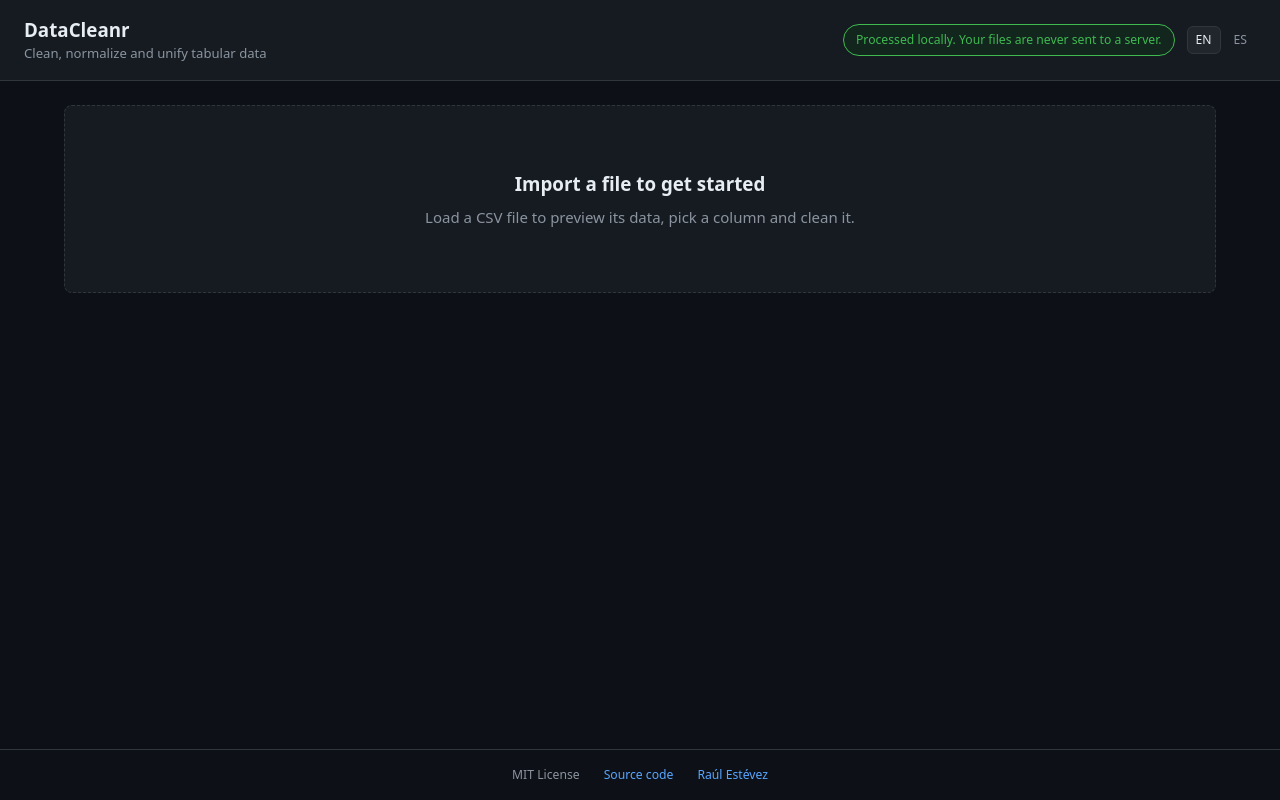
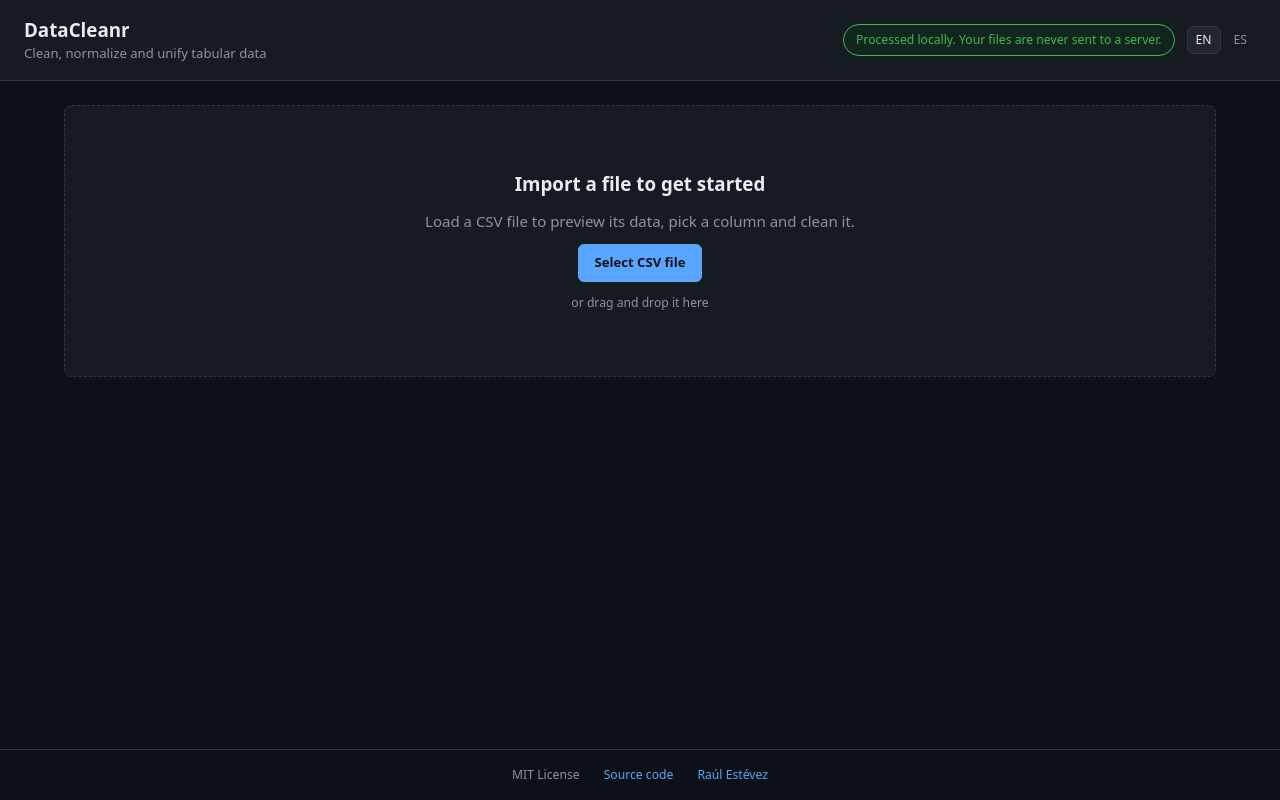
Before and after one commit to RaulEstevezA/DataCleanr, a React (Vite) app in the folder web/: page / in a window 1280 px wide. Built offline with nearby package versions, Linux system fonts and the light colour scheme.

Commit message:
feat: agregar funcionalidad de importación de archivos CSV y visualización de datos

```diff
--- a/web/package.json
+++ b/web/package.json
@@ -10,11 +10,13 @@
     "preview": "vite preview"
   },
   "dependencies": {
+    "papaparse": "^5.7.0",
     "react": "^19.3.1",
     "react-dom": "^19.3.1"
   },
   "devDependencies": {
     "@types/node": "^24.19.2",
+    "@types/papaparse": "^5.5.2",
     "@types/react": "^19.3.0",
     "@types/react-dom": "^19.3.0",
     "@vitejs/plugin-react": "^6.1.2",
--- a/web/src/App.css
+++ b/web/src/App.css
@@ -12,32 +12,6 @@
   padding: 24px;
 }
 
-.panel {
-  padding: 24px;
-  border: 1px solid var(--border);
-  border-radius: var(--radius);
-  background: var(--surface);
-}
-
-.panel--empty {
-  display: flex;
-  flex-direction: column;
-  align-items: center;
-  gap: 8px;
-  padding: 64px 24px;
-  border-style: dashed;
-  text-align: center;
-}
-
-.panel--empty h1 {
-  font-size: 1.25rem;
-  font-weight: 600;
-}
-
-.panel--empty p {
-  color: var(--muted);
-}
-
 @media (max-width: 600px) {
   .app__main {
     padding: 16px;
--- a/web/src/App.tsx
+++ b/web/src/App.tsx
@@ -1,19 +1,44 @@
+import { useState } from 'react'
 import './App.css'
 import { AppFooter } from './components/AppFooter.tsx'
 import { AppHeader } from './components/AppHeader.tsx'
+import { DatasetSummary } from './components/DatasetSummary.tsx'
+import { FileImport } from './components/FileImport.tsx'
 import { useI18n } from './i18n/useI18n.ts'
+import { parseCsvFile } from './lib/csv.ts'
+import type { Dataset } from './lib/dataset.ts'
 
 function App() {
   const { t } = useI18n()
+  const [dataset, setDataset] = useState<Dataset | null>(null)
+  const [loading, setLoading] = useState(false)
+  const [error, setError] = useState<string | null>(null)
+
+  async function handleFile(file: File) {
+    if (!file.name.toLowerCase().endsWith('.csv')) {
+      setError(t.errorNotCsv)
+      return
+    }
+    setLoading(true)
+    setError(null)
+    try {
+      setDataset(await parseCsvFile(file))
+    } catch {
+      setError(t.errorParse)
+    } finally {
+      setLoading(false)
+    }
+  }
 
   return (
     <div className="app">
       <AppHeader />
       <main className="app__main">
-        <section className="panel panel--empty">
-          <h1>{t.emptyTitle}</h1>
-          <p>{t.emptyDescription}</p>
-        </section>
+        {dataset ? (
+          <DatasetSummary dataset={dataset} onReset={() => setDataset(null)} />
+        ) : (
+          <FileImport onFile={handleFile} loading={loading} error={error} />
+        )}
       </main>
       <AppFooter />
     </div>
--- /dev/null
+++ b/web/src/components/DatasetSummary.css
@@ -0,0 +1,41 @@
+.dataset-summary {
+  display: flex;
+  flex-direction: column;
+  gap: 16px;
+}
+
+.dataset-summary__header {
+  display: flex;
+  flex-wrap: wrap;
+  align-items: flex-start;
+  justify-content: space-between;
+  gap: 12px;
+}
+
+.dataset-summary__file {
+  font-size: 1.125rem;
+  font-weight: 600;
+  word-break: break-all;
+}
+
+.dataset-summary__stats {
+  color: var(--muted);
+  font-size: 0.875rem;
+}
+
+.dataset-summary__label {
+  color: var(--muted);
+  font-size: 0.75rem;
+  font-weight: 600;
+  letter-spacing: 0.04em;
+  text-transform: uppercase;
+}
+
+.dataset-summary__columns {
+  display: flex;
+  flex-wrap: wrap;
+  gap: 8px;
+  margin: 0;
+  padding: 0;
+  list-style: none;
+}
--- /dev/null
+++ b/web/src/components/DatasetSummary.tsx
@@ -0,0 +1,37 @@
+import type { Dataset } from '../lib/dataset.ts'
+import { useI18n } from '../i18n/useI18n.ts'
+import './DatasetSummary.css'
+
+interface DatasetSummaryProps {
+  dataset: Dataset
+  onReset: () => void
+}
+
+export function DatasetSummary({ dataset, onReset }: DatasetSummaryProps) {
+  const { t, language } = useI18n()
+  const format = (n: number) => n.toLocaleString(language)
+
+  return (
+    <section className="panel dataset-summary">
+      <div className="dataset-summary__header">
+        <div>
+          <h2 className="dataset-summary__file">{dataset.fileName}</h2>
+          <p className="dataset-summary__stats">
+            {t.rowCount(format(dataset.rows.length))} · {t.columnCount(format(dataset.columns.length))}
+          </p>
+        </div>
+        <button type="button" className="button" onClick={onReset}>
+          {t.importAnother}
+        </button>
+      </div>
+      <h3 className="dataset-summary__label">{t.detectedColumns}</h3>
+      <ul className="dataset-summary__columns">
+        {dataset.columns.map((column, i) => (
+          <li key={i} className="tag">
+            {column}
+          </li>
+        ))}
+      </ul>
+    </section>
+  )
+}
--- /dev/null
+++ b/web/src/components/FileImport.css
@@ -0,0 +1,34 @@
+.file-import {
+  display: flex;
+  flex-direction: column;
+  align-items: center;
+  gap: 12px;
+  padding: 64px 24px;
+  border: 1px dashed var(--border);
+  border-radius: var(--radius);
+  background: var(--surface);
+  text-align: center;
+  transition: border-color 0.15s, background 0.15s;
+}
+
+.file-import--dragging {
+  border-color: var(--accent);
+  background: var(--accent-soft);
+}
+
+.file-import h1 {
+  font-size: 1.25rem;
+  font-weight: 600;
+}
+
+.file-import p {
+  color: var(--muted);
+}
+
+.file-import__hint {
+  font-size: 0.8125rem;
+}
+
+.file-import__error {
+  color: var(--danger) !important;
+}
--- /dev/null
+++ b/web/src/components/FileImport.tsx
@@ -0,0 +1,62 @@
+import { useRef, useState, type DragEvent } from 'react'
+import { useI18n } from '../i18n/useI18n.ts'
+import './FileImport.css'
+
+interface FileImportProps {
+  onFile: (file: File) => void
+  loading: boolean
+  error: string | null
+}
+
+export function FileImport({ onFile, loading, error }: FileImportProps) {
+  const { t } = useI18n()
+  const inputRef = useRef<HTMLInputElement>(null)
+  const [dragging, setDragging] = useState(false)
+
+  function handleDrop(event: DragEvent) {
+    event.preventDefault()
+    setDragging(false)
+    const file = event.dataTransfer.files[0]
+    if (file) onFile(file)
+  }
+
+  return (
+    <section
+      className={`file-import${dragging ? ' file-import--dragging' : ''}`}
+      onDragOver={(event) => {
+        event.preventDefault()
+        setDragging(true)
+      }}
+      onDragLeave={() => setDragging(false)}
+      onDrop={handleDrop}
+    >
+      <h1>{t.emptyTitle}</h1>
+      <p>{t.emptyDescription}</p>
+      <button
+        type="button"
+        className="button button--primary"
+        disabled={loading}
+        onClick={() => inputRef.current?.click()}
+      >
+        {loading ? t.importLoading : t.importButton}
+      </button>
+      <p className="file-import__hint">{t.importHint}</p>
+      {error && (
+        <p className="file-import__error" role="alert">
+          {error}
+        </p>
+      )}
+      <input
+        ref={inputRef}
+        type="file"
+        accept=".csv,text/csv"
+        hidden
+        onChange={(event) => {
+          const file = event.target.files?.[0]
+          if (file) onFile(file)
+          event.target.value = ''
+        }}
+      />
+    </section>
+  )
+}
--- a/web/src/i18n/messages.ts
+++ b/web/src/i18n/messages.ts
@@ -4,6 +4,15 @@ const en = {
   languageLabel: 'Language',
   emptyTitle: 'Import a file to get started',
   emptyDescription: 'Load a CSV file to preview its data, pick a column and clean it.',
+  importButton: 'Select CSV file',
+  importLoading: 'Reading file...',
+  importHint: 'or drag and drop it here',
+  importAnother: 'Import another file',
+  errorNotCsv: 'Only CSV files are supported for now.',
+  errorParse: 'The file could not be read. Check that it is a valid, non-empty CSV.',
+  rowCount: (n: string) => `${n} rows`,
+  columnCount: (n: string) => `${n} columns`,
+  detectedColumns: 'Detected columns',
   license: 'MIT License',
   sourceCode: 'Source code',
 }
@@ -16,6 +25,15 @@ const es: Messages = {
   languageLabel: 'Idioma',
   emptyTitle: 'Importa un archivo para empezar',
   emptyDescription: 'Carga un archivo CSV para ver sus datos, elegir una columna y limpiarla.',
+  importButton: 'Seleccionar archivo CSV',
+  importLoading: 'Leyendo archivo...',
+  importHint: 'o arrástralo aquí',
+  importAnother: 'Importar otro archivo',
+  errorNotCsv: 'De momento solo se admiten archivos CSV.',
+  errorParse: 'No se ha podido leer el archivo. Comprueba que sea un CSV válido y no esté vacío.',
+  rowCount: (n: string) => `${n} filas`,
+  columnCount: (n: string) => `${n} columnas`,
+  detectedColumns: 'Columnas detectadas',
   license: 'Licencia MIT',
   sourceCode: 'Código fuente',
 }
--- a/web/src/index.css
+++ b/web/src/index.css
@@ -11,6 +11,7 @@
   --accent-text: #79c0ff;
   --success: #3fb950;
   --success-soft: #12261e;
+  --danger: #f85149;
 
   --radius: 8px;
   --sans: system-ui, -apple-system, BlinkMacSystemFont, 'Segoe UI', sans-serif;
@@ -60,3 +61,50 @@ button {
   outline: 2px solid var(--accent);
   outline-offset: 2px;
 }
+
+/* Shared building blocks */
+.panel {
+  padding: 24px;
+  border: 1px solid var(--border);
+  border-radius: var(--radius);
+  background: var(--surface);
+}
+
+.button {
+  padding: 8px 16px;
+  border: 1px solid var(--border);
+  border-radius: 6px;
+  background: var(--surface-raised);
+  color: var(--text);
+  font-size: 0.875rem;
+  cursor: pointer;
+}
+
+.button:hover:not(:disabled) {
+  border-color: var(--muted);
+}
+
+.button:disabled {
+  opacity: 0.6;
+  cursor: default;
+}
+
+.button--primary {
+  border-color: var(--accent);
+  background: var(--accent);
+  color: var(--page-bg);
+  font-weight: 600;
+}
+
+.button--primary:hover:not(:disabled) {
+  border-color: var(--accent-text);
+  background: var(--accent-text);
+}
+
+.tag {
+  padding: 2px 10px;
+  border-radius: 999px;
+  background: var(--accent-soft);
+  color: var(--accent-text);
+  font-size: 0.8125rem;
+}
--- /dev/null
+++ b/web/src/lib/csv.ts
@@ -0,0 +1,27 @@
+import Papa from 'papaparse'
+import type { Dataset } from './dataset.ts'
+
+export class CsvParseError extends Error {}
+
+/** Parses a CSV file entirely in the browser. The delimiter is auto-detected. */
+export function parseCsvFile(file: File): Promise<Dataset> {
+  return new Promise((resolve, reject) => {
+    Papa.parse<string[]>(file, {
+      skipEmptyLines: 'greedy',
+      complete: ({ data }) => {
+        const [header, ...rows] = data
+        if (!header) {
+          reject(new CsvParseError('empty'))
+          return
+        }
+        const columns = header.map((name, i) => name.trim() || `Column ${i + 1}`)
+        // Pad or trim each row so every row has exactly one cell per column
+        const normalizedRows = rows.map((row) =>
+          columns.map((_, i) => row[i] ?? ''),
+        )
+        resolve({ fileName: file.name, columns, rows: normalizedRows })
+      },
+      error: (error) => reject(new CsvParseError(error.message)),
+    })
+  })
+}
--- /dev/null
+++ b/web/src/lib/dataset.ts
@@ -0,0 +1,9 @@
+/**
+ * In-memory table loaded from a file. Rows are kept as arrays (not objects)
+ * so column order is preserved and duplicate header names are allowed.
+ */
+export interface Dataset {
+  fileName: string
+  columns: string[]
+  rows: string[][]
+}
```
Also changed, not shown: 1 other file (tests, documents, lock files or other folders).
